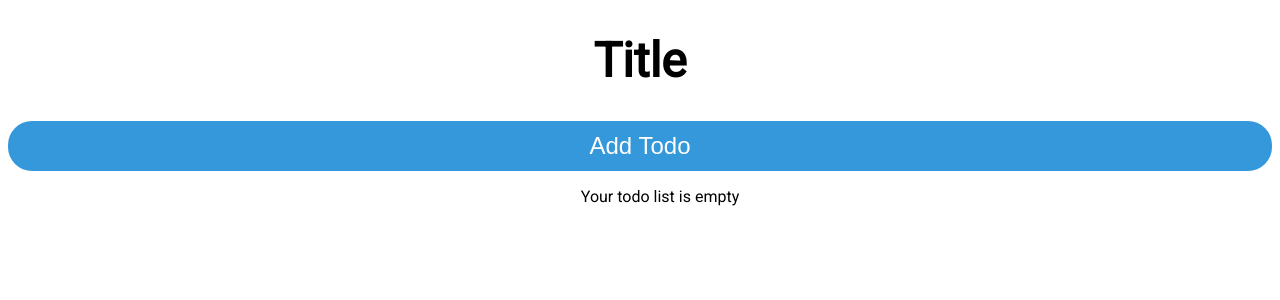
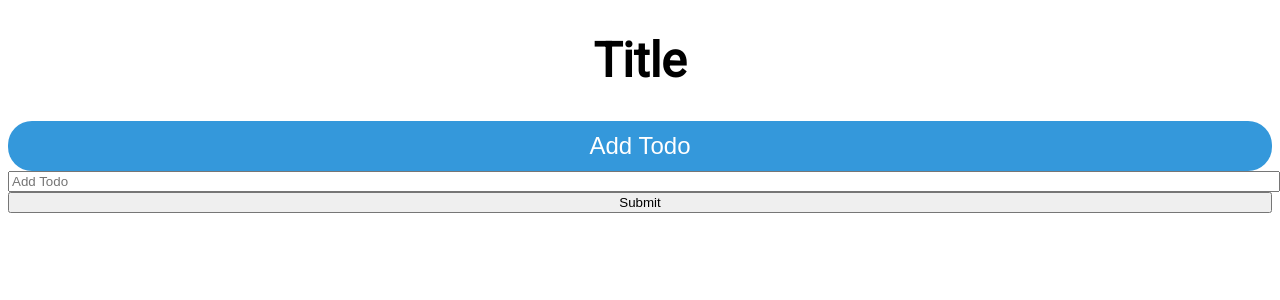
Before and after one commit to LukeJordanDavies/To-DoApp, a React (Create React App) app: page / in a window 1280 px wide. Both pictures are taken after a click on the button "Add Todo". Shown: the top 300 px of the page. Built offline with nearby package versions, Linux system fonts and the light colour scheme.

Commit message:
Add submit form

```diff
--- a/package.json
+++ b/package.json
@@ -8,6 +8,7 @@
     "@testing-library/user-event": "^13.5.0",
     "react": "^18.2.0",
     "react-dom": "^18.2.0",
+    "react-icons": "^5.0.1",
     "react-scripts": "5.0.1",
     "web-vitals": "^2.1.4"
   },
--- a/src/App.js
+++ b/src/App.js
@@ -4,13 +4,13 @@ import AddTodo from "./components/addTodo";
 import TodoList from "./components/todoList";
 
 function App() {
-  const [todos, setTodos] = useState({})
+  const [todos, setTodos] = useState([])
 
   return (
     <>
     <header>
       <TitleBanner />
-      <AddTodo />
+      <AddTodo todos={todos} setTodos={setTodos}/>
     </header>
     <main>
       <TodoList todos={todos}/>
--- a/src/components/addTodo.js
+++ b/src/components/addTodo.js
@@ -1,8 +1,22 @@
-import React from 'react'
+import React, { useState } from 'react'
+import PopoutForm from './popoutForm';
 
-const AddTodo = () => {
+const AddTodo = ({ todos, setTodos }) => {
+  const [popoutVisible, setPopoutVisible] = useState(false);
+
+  const openPopout = () => {
+    setPopoutVisible(true);
+  };
+
+  const closePopout = () => {
+    setPopoutVisible(false);
+  };
+
   return (
-    <button className='add-todo-btn'>Add Todo</button>
+    <>
+      <button className='add-todo-btn' onClick={openPopout}>Add Todo</button>
+      {popoutVisible && <PopoutForm onClose={closePopout} todos={todos} setTodos={setTodos}/>}
+    </>
   )
 }
 
--- /dev/null
+++ b/src/components/popoutForm.js
@@ -0,0 +1,35 @@
+import React, { useState } from 'react'
+
+const PopoutForm = ({ onClose, todos, setTodos }) => {
+  const [title, setTitle] = useState('');
+
+  const handleSubmit = (e) => {
+    e.preventDefault();
+
+    setTodos([
+      ...todos,
+      {
+        todoTitle: title
+      }
+    ])
+    onClose();
+  };
+
+
+  return (
+    <div className='input-section'>
+        <form onSubmit={handleSubmit}>
+            <input
+              type='text'
+              name='todoTitle'
+              value={todos.todoTitle}
+              placeholder='Add Todo'
+              onChange={(e) => setTitle(e.target.value)}
+            />
+            <input type="submit" value="Submit"/>
+        </form>
+    </div>
+  )
+}
+
+export default PopoutForm
--- /dev/null
+++ b/src/components/todoBox.js
@@ -0,0 +1,21 @@
+import React from 'react'
+import { RiCheckboxBlankCircleLine, RiCheckboxCircleLine } from "react-icons/ri";
+import { TiDeleteOutline, TiDelete } from "react-icons/ti";
+
+const TodoBox = ({ todoTitle }) => {
+  return (
+    <div className='todo-body'>
+      <div className='checkbox-container'>
+        <RiCheckboxBlankCircleLine className='checkbox'/>
+      </div>
+      <div>
+        <p className='text'>{todoTitle}</p>
+      </div>
+      <div className='delete-button-container'>
+        <TiDeleteOutline className='delete-button'/>
+      </div>
+    </div>
+  )
+}
+
+export default TodoBox
--- a/src/components/todoList.js
+++ b/src/components/todoList.js
@@ -1,10 +1,13 @@
 import React from 'react'
+import TodoBox from './todoBox'
 
 const TodoList = ({ todos }) => {
   return (
-    <ul className='todo-body'>
-      {!todos.todoTitle ? 'Your todo list is empty' : <li>{todos.todoTitle}</li>}
-    </ul>
+    <>
+      {todos.map(({ todoTitle }, index) => (
+        <TodoBox key={index} todoTitle={todoTitle}/>
+      ))}
+    </>
   )
 }
 
--- a/src/index.css
+++ b/src/index.css
@@ -26,5 +26,48 @@
 }
 
 .todo-body {
+  display: inline-flex;
+  justify-content: space-between;
+  width: 100%;
+  height: 50px;
+  margin-top: 10px;
   text-align: center;
+  background-color: lightgray;
 }
+
+.checkbox-container {
+  display: inline-flex;
+  align-items: center;
+  justify-content: center;
+  height: 50px;
+  width: 50px;
+}
+
+.checkbox {
+  font-size: 25px;
+  color: black;
+}
+
+.delete-button-container {
+  display: inline-flex;
+  align-items: center;
+  justify-content: center;
+  height: 50px;
+  width: 50px;
+}
+
+.delete-button {
+  font-size: 25px;
+  color: black;
+}
+
+/* .input-section {
+  display: inline-flex;
+  justify-content: space-between;
+  width: 100%;
+  height: 50px;
+} */
+
+input {
+  width: 100%;
+}
```
Also changed, not shown: 1 other file (tests, documents, lock files or other folders). Lines whose indentation alone changed are shown as unchanged.
